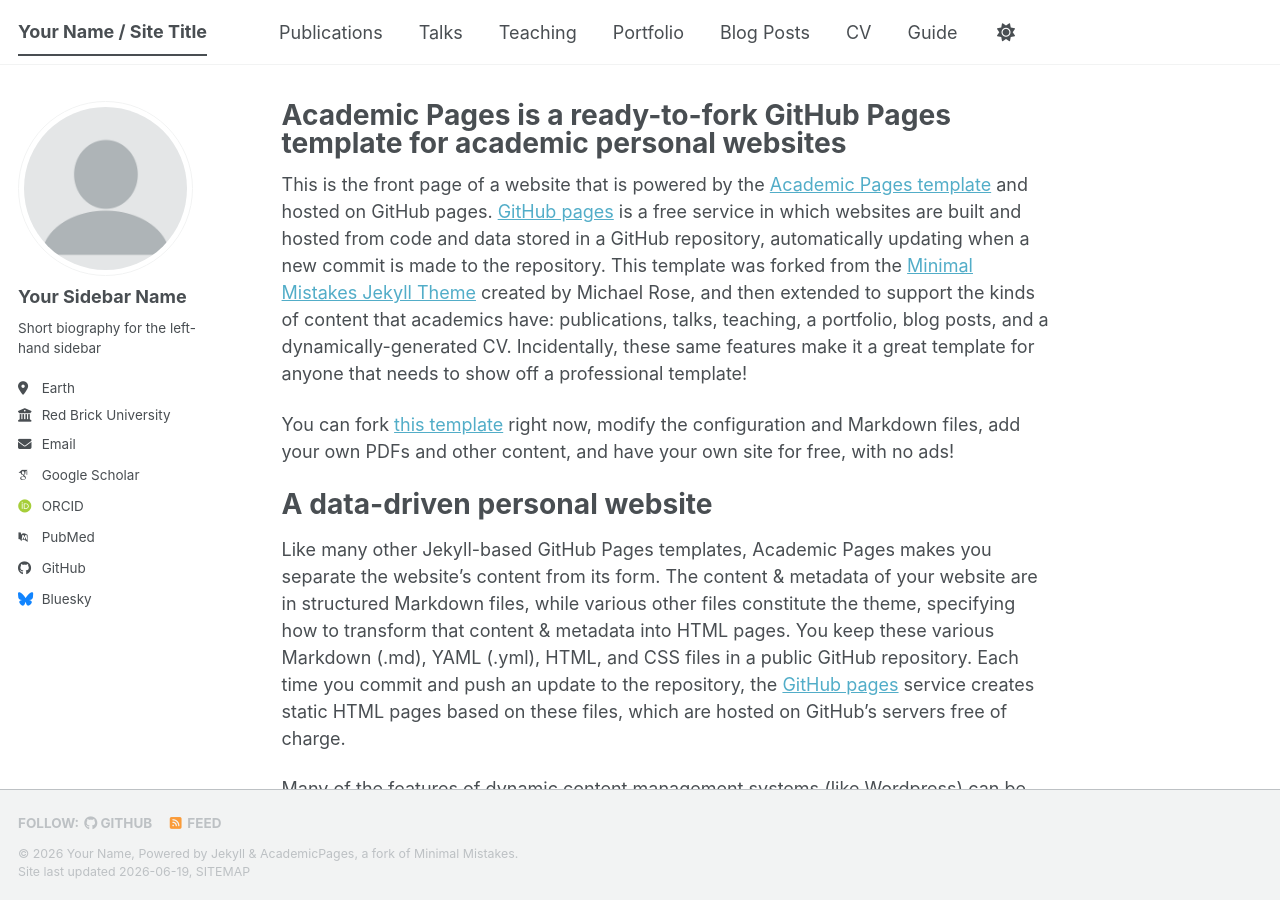
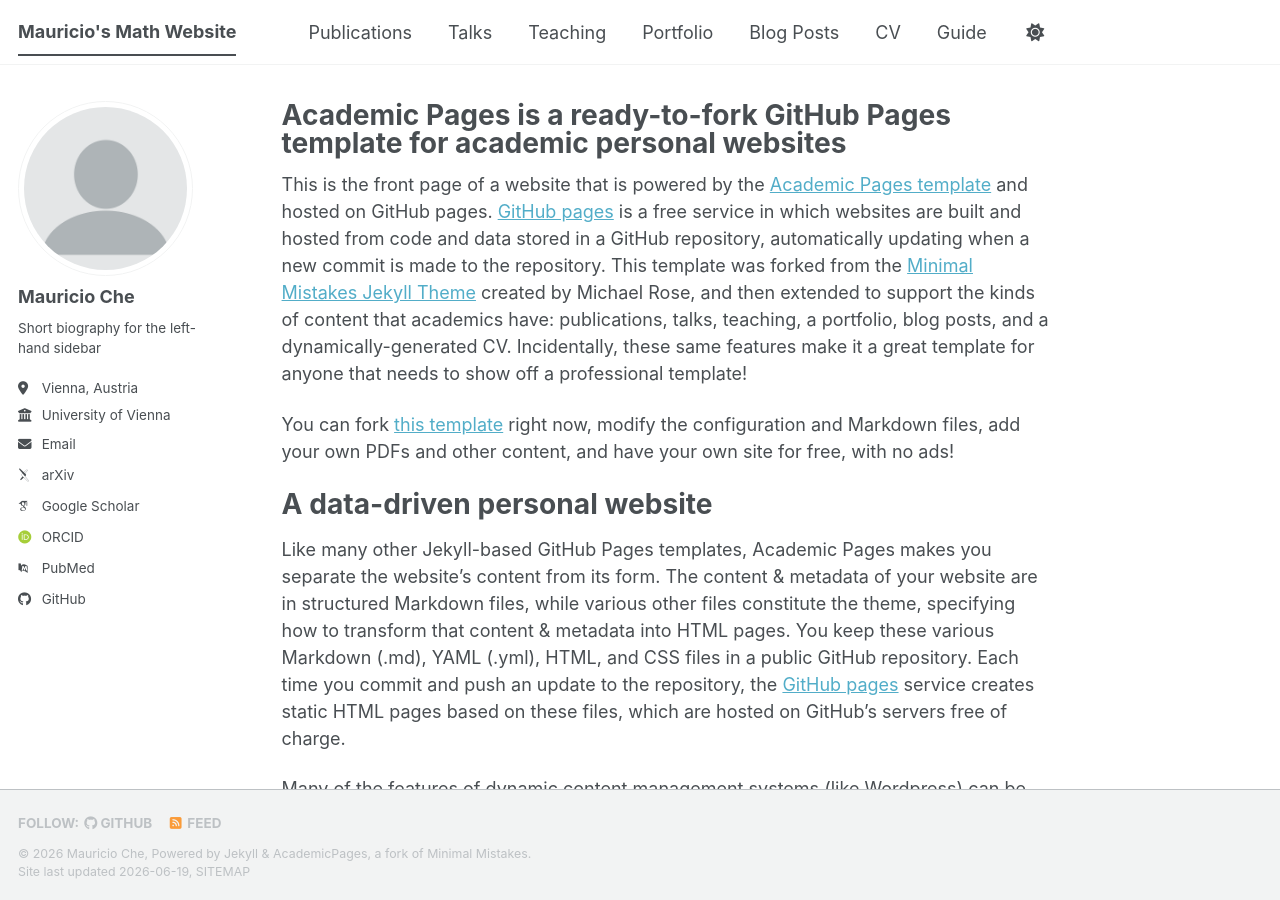
Before and after one commit to MauricioChe/mauricioche.github.io, a Jekyll site: the page built from _pages/about.md, in a window 1280 px wide and 900 px high. Built offline with Jekyll 4.4.1, drawn with Linux system fonts in a browser that asks for light colours; some web fonts are replaced; a script bundle is joined from its source files by our own code; library files that are not in the unit come from our copies.

Commit message:
Update _config.yml

```diff
--- a/_config.yml
+++ b/_config.yml
@@ -9,10 +9,10 @@
 # Basic Site Settings
 locale                   : "en-US"
 site_theme               : "default" # The available themes options are "default", "air", "sunrise", "mint", "dirt" and "contrast"
-title                    : "Your Name / Site Title"
+title                    : "Mauricio's Math Website"
 title_separator          : "-"
-name                     : &name "Your Name"
-description              : &description "Your Name's academic portfolio"   # Update this with a general description of your site, this is the default if not overridden by a page
+name                     : &name "Mauricio Che"
+description              : &description "Mauricio Che's academic portfolio"   # Update this with a general description of your site, this is the default if not overridden by a page
 url                      : https://academicpages.github.io # The base hostname & protocol for your site e.g. "https://[your GitHub username].github.io",
                                                            # or if you already have some other page hosted on Github then use "https://[your GitHub username].github.io/[Your Repo Name]"
 baseurl                  : "" # the subpath of your site, e.g. "/blog"
@@ -24,21 +24,21 @@ repository               : "academicpages/academicpages.github.io"
 author:
   # Biographic information
   avatar           : "profile.png"
-  name             : "Your Sidebar Name"
+  name             : "Mauricio Che"
   pronouns         : # example: "she/her"
   bio              : "Short biography for the left-hand sidebar"
-  location         : "Earth"
-  employer         : "Red Brick University"
+  location         : "Vienna, Austria"
+  employer         : "University of Vienna"
   uri              : # URL
-  email            : "none@example.org"
+  email            : "mauricio dot adrian dot che dot moguel at univie dot ac dot at"
 
   # Academic websites
   academia         : # URL
-  arxiv            : # URL - Update with the correct link to your profile
-  googlescholar    : "https://scholar.google.com/citations?user=PS_CX0AAAAAJ"
+  arxiv            : "https://arxiv.org/a/che_m_2.html" # URL - Update with the correct link to your profile
+  googlescholar    : "https://scholar.google.com/citations?user=Wd7PBfkAAAAJ&hl=en"
   inspire-hep      : # URL
   impactstory      : # URL
-  orcid            : "https://orcid.org/yourorcidurl"
+  orcid            : "https://orcid.org/0000-0001-9690-0692"
   semantic         : # URL
   ssrn             : # URL
   pubmed           : "https://www.ncbi.nlm.nih.gov/pubmed/?term=john+snow"
@@ -57,7 +57,7 @@ author:
 
   # Social media
   artstation       : # Username
-  bluesky          : "bsky.app" # Replace this with you Bluesky username
+  bluesky          : # Replace this with you Bluesky username
   facebook         : # Username
   flickr           : # Username
   foursquare       : # Username
```
